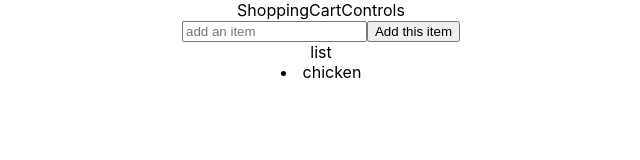
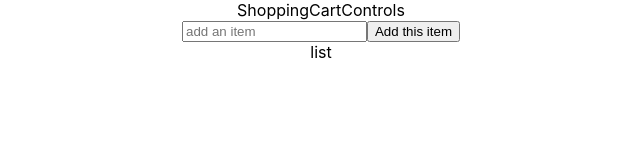
Before and after one commit to NoahDeltoroSmyth/Shopping-List-useReducer, a React (Create React App) app: page / in a window 1280 px wide. Shown: the top 160 px of the page, without its empty margins (319-959 px from the left). Built offline with nearby package versions, Linux system fonts and the light colour scheme.

Commit message:
set initial state to an empty array

```diff
--- a/src/container/ShoppingCart/ShoppingCart.js
+++ b/src/container/ShoppingCart/ShoppingCart.js
@@ -2,7 +2,7 @@ import React, { useReducer } from 'react';
 import Controls from '../../presentational/Controls/Controls';
 import List from '../../presentational/List/List';
 
-const initialState = [{ id: 0, text: 'chicken' }];
+const initialState = [];
 
 function reducer(state, action) {
   switch (action.type) {
```
